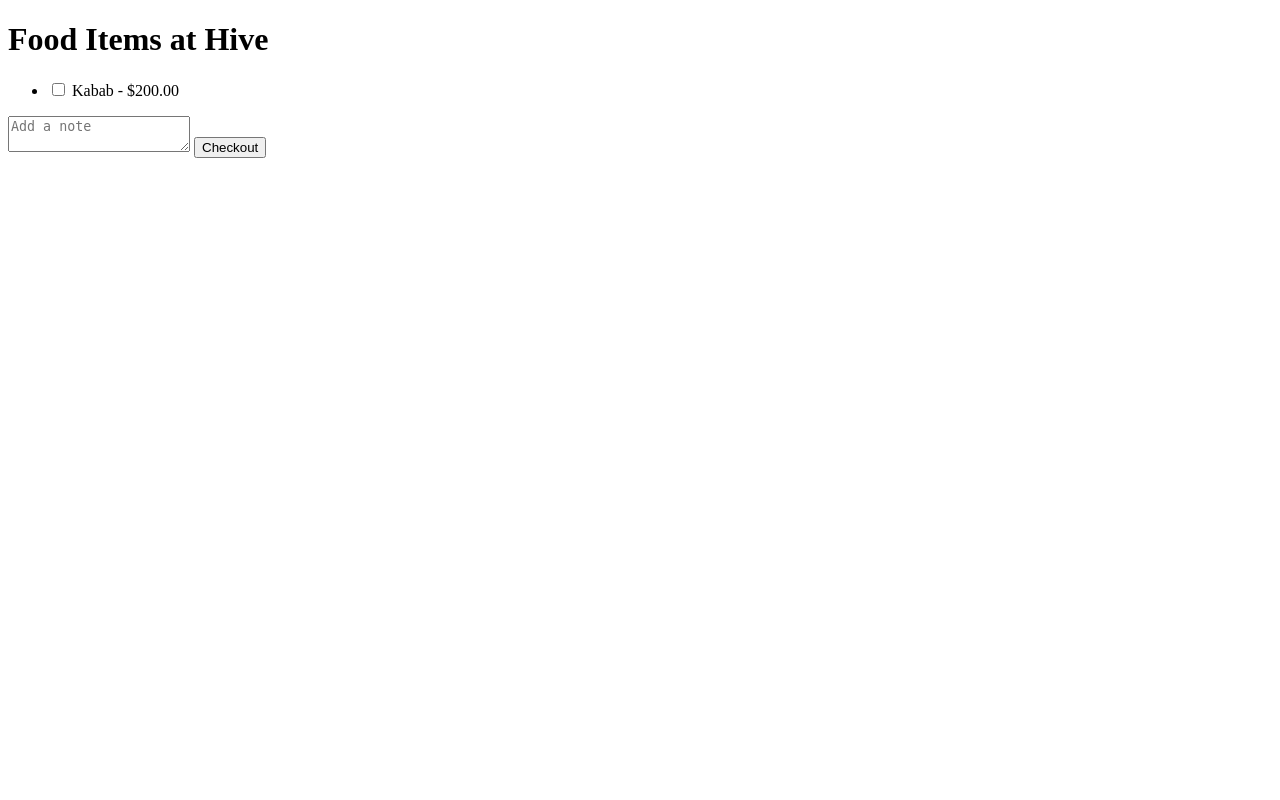
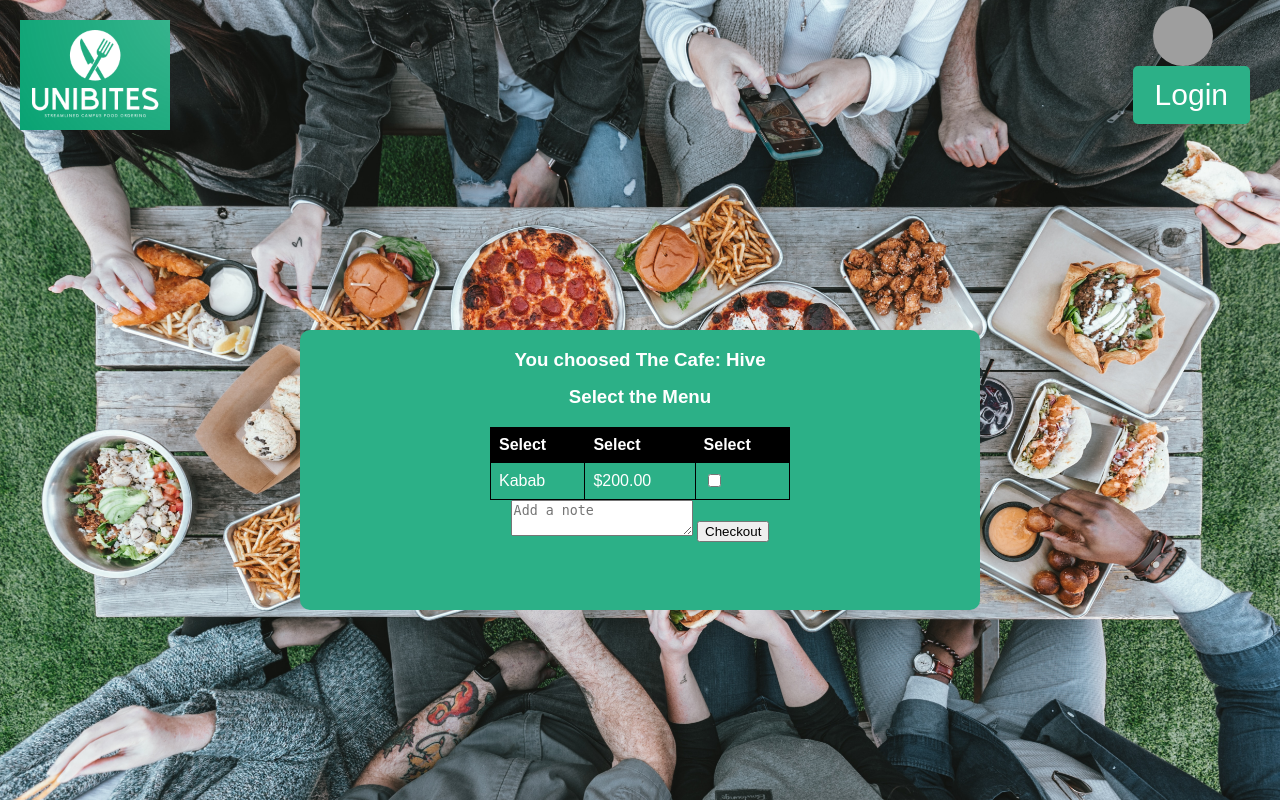
Before and after one commit to Armaan75/UniBites, a Django app: page /cafe/1/ in a window 1280 px wide. Run offline with Django 4.2, Linux system fonts and the light colour scheme; data comes from the database, SQL or seed files in the repository; grey boxes are pictures that could not be loaded.

Commit message:
Template and css file are set for menu section

```diff
--- /dev/null
+++ b/UniBites/App/static/app/style.css
@@ -0,0 +1,102 @@
+body {
+    margin: 0;
+    padding: 0;
+    font-family: Arial, sans-serif;
+    background-image: url('background-image.jpg'); /* Replace with your image URL */
+    background-size: cover;
+    background-position: center;
+    background-attachment: fixed;
+    color: #ffffff;
+  }
+
+  .header {
+    display: flex;
+    justify-content: space-between;
+    align-items: center;
+    padding: 20px;
+  }
+
+  .logo {
+    width: 150px; /* Adjust the width as needed */
+    height: auto;
+  }
+
+  .profile-container {
+    display: flex;
+    align-items: center;
+    position: relative;
+  }
+
+  .profile-pic {
+    width: 60px; /* Adjust the width as needed */
+    height: 60px; /* Adjust the height as needed */
+    border-radius: 50%; /* Make the image round */
+    margin-right: 10px;
+    position: absolute;
+    top: -20px; /* Adjust this value to properly position the profile picture */
+    z-index: 2;
+    margin-left: 20px;
+  }
+
+  .login-button {
+    padding: 10px 20px;
+    background-color: transparent;
+    color: #ffffff;
+    border: 2px solid #2CB087;
+    background-color: #2CB087;
+    border-radius: 5px;
+    font-size: 30px;
+    cursor: pointer;
+    transition: background-color 0.3s ease, border-color 0.3s ease;
+    position: relative;
+    z-index: 1;
+    margin-top: 40px;
+    margin-right: 10px;
+  }
+
+  .login-button:hover {
+    background-color: rgba(255, 255, 255, 0.2);
+    border-color: rgba(255, 255, 255, 0.5);
+  }
+
+  .container {
+    display: flex;
+    justify-content: center;
+    align-items: start;
+
+  }
+  .description{
+    margin-top: -40px;
+  }
+
+  .content-box {
+    width: 600px;
+    height: 200px;
+    background-color: #2CB087;
+    padding: 40px;
+    text-align: center;
+    border-radius: 10px;
+    margin-top: 180px;
+  }
+
+
+  table {
+    border-collapse: collapse;
+    width: 100%;
+    max-width: 300px;
+    margin: auto;
+  }
+
+  th, td {
+    border: 1px solid #000000;
+    padding: 8px;
+    text-align: left;
+  }
+
+  th {
+    background-color: #000000;
+  }
+
+  input[type="checkbox"] {
+    margin-right: 5px;
+  }
--- a/UniBites/App/templates/app/food_list.html
+++ b/UniBites/App/templates/app/food_list.html
@@ -1,22 +1,47 @@
+{% load static %}
 <!DOCTYPE html>
-<html>
+<html lang="en">
 <head>
-    <title>Food List - {{ cafe.name }}</title>
+<meta charset="UTF-8">
+<meta name="viewport" content="width=device-width, initial-scale=1.0">
+<title>{{cafe.name}}</title>
+<link rel="stylesheet" href="{% static 'app/style.css' %}">
 </head>
 <body>
-    <h1>Food Items at {{ cafe.name }}</h1>
-    <ul>
-        {% for food_item in food_items %}
-            <li>
-                <input type="checkbox" name="food" value="{{ food_item.id }}">
-                {{ food_item.name }} - ${{ food_item.price }}
-            </li>
-        {% endfor %}
-    </ul>
+<div class="header">
+  <img src="{% static 'app/logo.png' %}" alt="Logo" class="logo">
+  <div class="profile-container">
+    <img src="{% static 'app/profile-pic.jpg' %}" alt="Profile Picture" class="profile-pic">
+    <button class="login-button">Login</button>
+  </div>
+</div>
+<div class="container">
+  <div class="content-box">
+    <h3>    <p class="description">You choosed The Cafe: {{cafe.name}}
+    </p></h3><br>
+    <h3>    <p class="description">Select the Menu
+    </p></h3>
+
+    <table>
+      <tr>
+        <th>Select</th>
+        <th>Select</th>
+
+        <th>Select</th>
+
+      </tr>
+      {% for food_item in food_items %}
+      <tr>
+        <td>{{ food_item.name }}<td>${{ food_item.price }}</td> <td><input type="checkbox" name="food" value="{{ food_item.id }}"></td></td>
+      </tr>
+     {% endfor %}
+    </table>
     <form method="post" action="{% url 'app:checkout' cafe.id %}">
         {% csrf_token %}
         <textarea name="note" placeholder="Add a note"></textarea>
         <button type="submit">Checkout</button>
     </form>
+  </div>
+</div>
 </body>
 </html>
```
